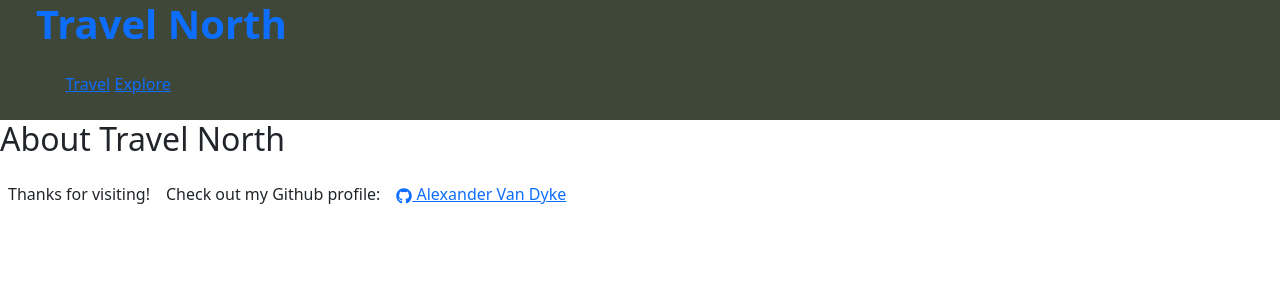
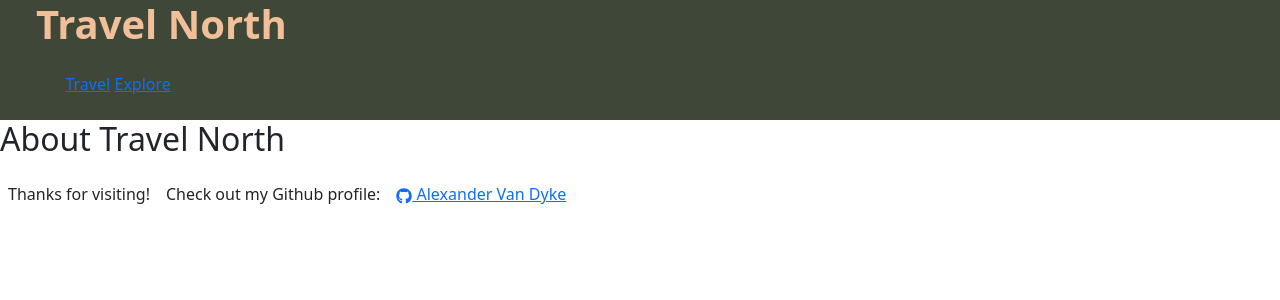
Before and after one commit to AlexandertheGreat491/Travel-North, a React (Create React App) app in the folder client/: page / in a window 1280 px wide. Shown: the top 300 px of the page. Built offline with nearby package versions, Linux system fonts and the light colour scheme.

Commit message:
changed heading font color

```diff
--- a/client/src/index.css
+++ b/client/src/index.css
@@ -30,6 +30,7 @@ code {
 #navheader {
   font-size: 2.5em;
   font-weight: 700;
+  color: var(--tertiary);
 }
 
 .header {
```
